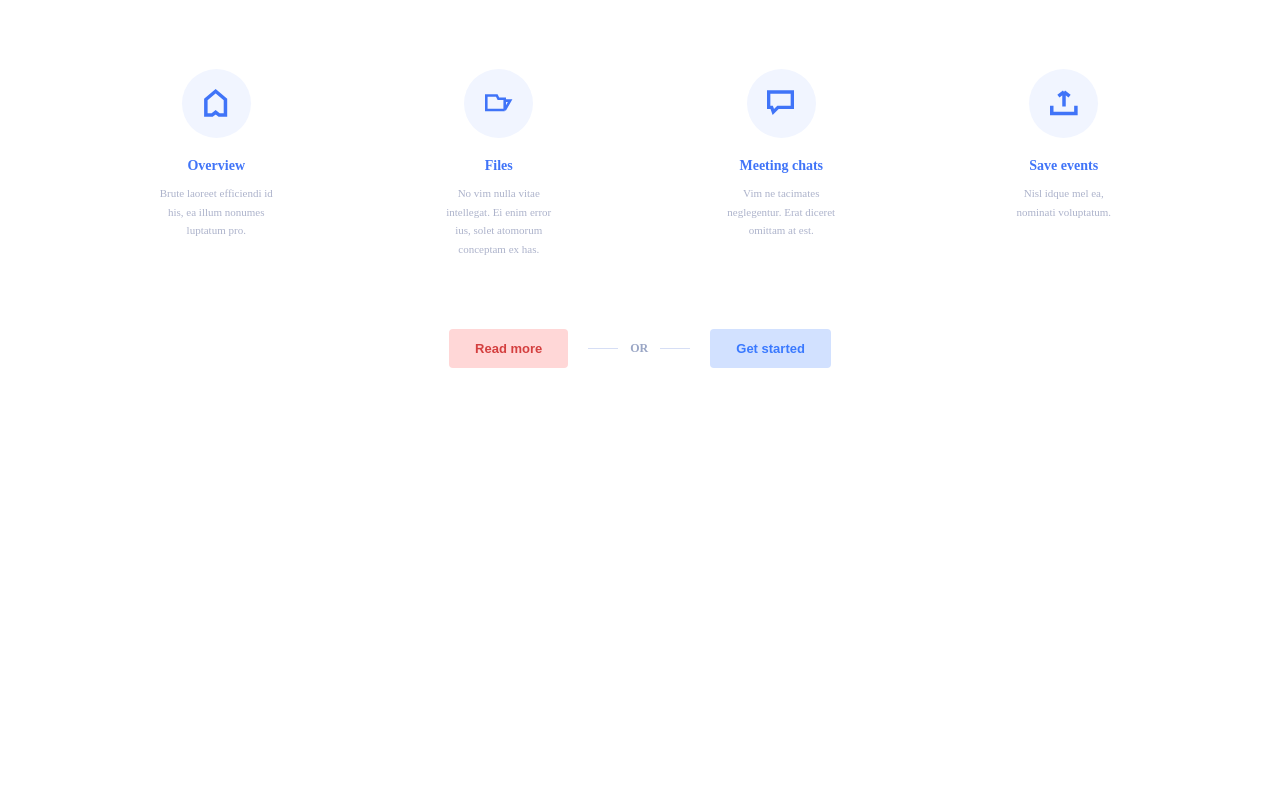
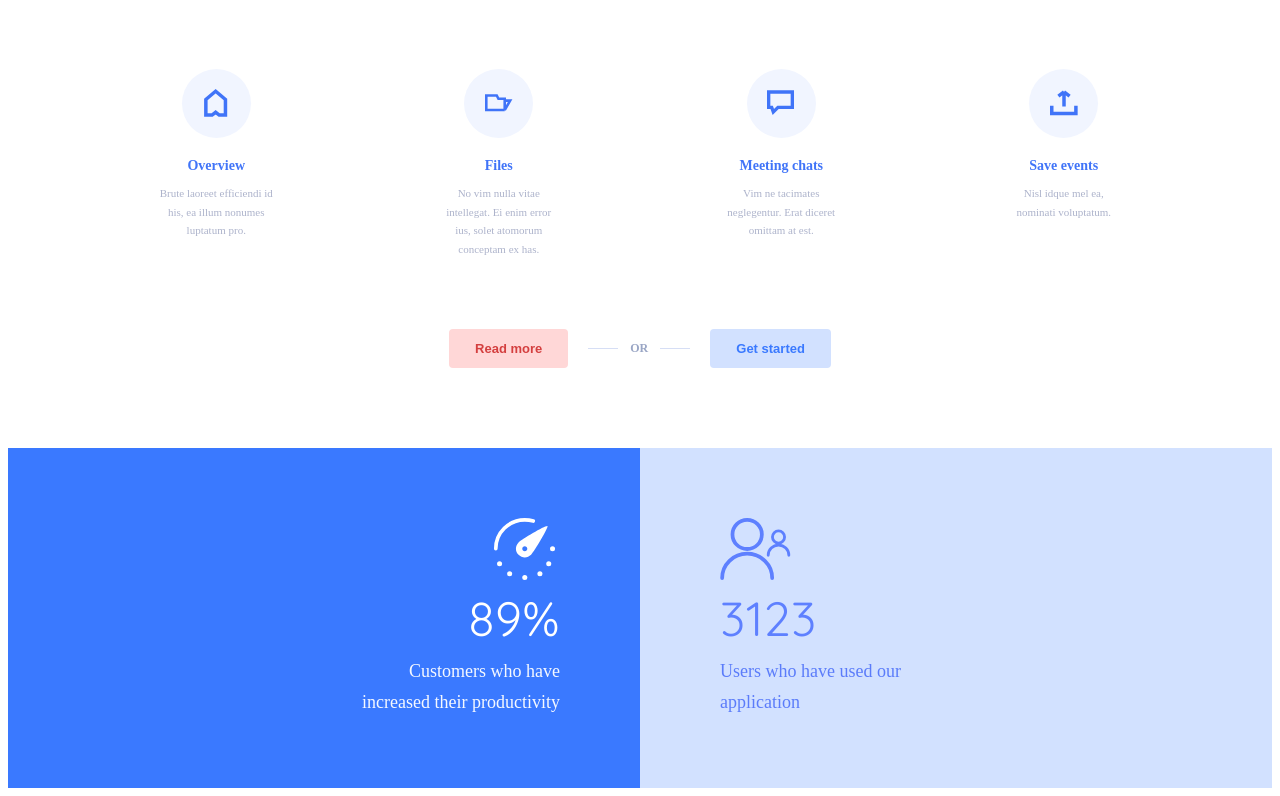
Before and after one commit to LarysaSperling/Productify, a React (Vite) app: page / in a window 1280 px wide. Shown: the part 1908-2704 px from the top of the page. Before the commit the page ends 2364 px from the top, so only its background shows below. Built offline with nearby package versions, Linux system fonts and the light colour scheme.

Commit message:
Add Stats section with productivity metrics

```diff
--- a/src/App.jsx
+++ b/src/App.jsx
@@ -2,6 +2,7 @@ import HeaderHero from "./components/headerHero";
 import Customers from "./components/customers";
 import PlanManage from "./components/planmanage";
 import Features from "./components/features";
+import Stats from "./components/stats";
 
 
 export default function App() {
@@ -11,6 +12,7 @@ export default function App() {
       <Customers />
       <PlanManage />
        <Features />
+       <Stats />
     </>
   );
 }
--- /dev/null
+++ b/src/components/stats/index.jsx
@@ -0,0 +1,42 @@
+import styles from "./styles.module.css";
+
+import speedIcon from "../../assets/speed.svg";
+import usersIcon from "../../assets/users.svg";
+
+const statsData = [
+  {
+    id: 1,
+    variant: "primary",
+    icon: speedIcon,
+    value: "89%",
+    text: "Customers who have\nincreased their productivity",
+  },
+  {
+    id: 2,
+    variant: "secondary",
+    icon: usersIcon,
+    value: "3123",
+    text: "Users who have used our\napplication",
+  },
+];
+
+export default function Stats() {
+  return (
+    <section className={styles.section}>
+      <div className={styles.grid}>
+        {statsData.map((item) => (
+          <div
+            key={item.id}
+            className={`${styles.card} ${
+              item.variant === "primary" ? styles.primary : styles.secondary
+            }`}
+          >
+            <img className={styles.icon} src={item.icon} alt="" />
+            <div className={styles.value}>{item.value}</div>
+            <p className={styles.text}>{item.text}</p>
+          </div>
+        ))}
+      </div>
+    </section>
+  );
+}
--- /dev/null
+++ b/src/components/stats/styles.module.css
@@ -0,0 +1,92 @@
+.section {
+  width: 100%;
+}
+
+.grid {
+  display: grid;
+  grid-template-columns: 1fr 1fr;
+  min-height: 340px;
+}
+
+.card {
+  display: flex;
+  flex-direction: column;
+  align-items: center;
+  justify-content: center;
+  gap: 14px;
+  padding: 40px 80px;
+  text-align: center;
+}
+
+
+.primary {
+  background: #3A79FF;
+  color: #ffffff;
+  align-items: flex-end;
+  text-align: right;
+}
+
+
+.secondary {
+  background: #D2E1FF;
+  color: #5E80FF;
+  align-items: flex-start;
+  text-align: left;
+}
+
+.icon {
+  width: 64px;
+  height: 64px;
+}
+
+
+.value {
+  font-family: "Quicksand", Medium;
+  font-weight: 400;
+  font-size: 48px;
+  line-height: 1;
+  letter-spacing: 0.5px;
+}
+
+
+.text {
+  max-width: 320px;
+  font-size: 18px;
+  line-height: 1.7;
+  opacity: 0.95;
+  white-space: pre-line;
+  margin: 0;
+}
+
+.icon {
+  width: 71px;
+  height:62px;
+}
+
+.secondary .text {
+  opacity: 1;
+  color: #5b7cfa;
+}
+
+
+@media (max-width: 900px) {
+  .grid {
+    grid-template-columns: 1fr;
+  }
+
+  .value {
+    font-size: 48px;
+  }
+  .primary,
+  .secondary {
+    align-items: center;
+    text-align: center;
+  }
+  .icon {
+    width: 56px;
+    height: 56px;
+  }
+  .card {
+    padding: 40px 20px;
+  }
+}
```
Also changed, not shown: src/assets/speed.svg (added), src/assets/users.svg (added).
